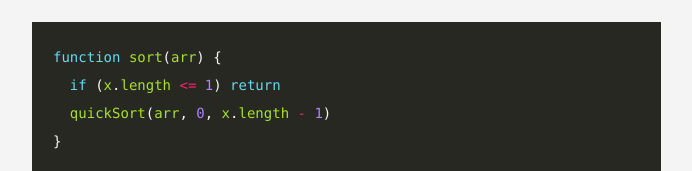
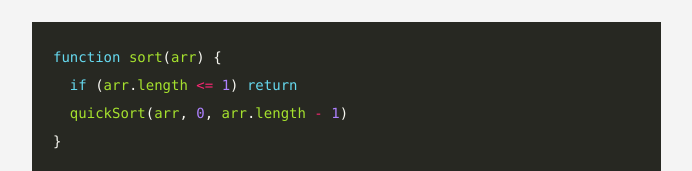
Before and after one commit to bigWaterMonster/bigwatermonster.github.io, a plain HTML site: page posts/算法/index.html in a window 1280 px wide. Shown: the part 3347-3518 px from the top of the page, without its empty margins (112-804 px from the left). Drawn offline with Linux system fonts and the light colour scheme.

Commit message:
modify quickSort

```diff
--- a/posts/算法/index.html
+++ b/posts/算法/index.html
@@ -218,8 +218,8 @@
 }
 </code></pre></div><h2 id="六-快速排序左右指针">六. 快速排序左右指针</h2>
 <div class="highlight"><pre style="color:#f8f8f2;background-color:#272822;-moz-tab-size:4;-o-tab-size:4;tab-size:4"><code class="language-javascript" data-lang="javascript"><span style="color:#66d9ef">function</span> <span style="color:#a6e22e">sort</span>(<span style="color:#a6e22e">arr</span>) {
-  <span style="color:#66d9ef">if</span> (<span style="color:#a6e22e">x</span>.<span style="color:#a6e22e">length</span> <span style="color:#f92672">&lt;=</span> <span style="color:#ae81ff">1</span>) <span style="color:#66d9ef">return</span>
-  <span style="color:#a6e22e">quickSort</span>(<span style="color:#a6e22e">arr</span>, <span style="color:#ae81ff">0</span>, <span style="color:#a6e22e">x</span>.<span style="color:#a6e22e">length</span> <span style="color:#f92672">-</span> <span style="color:#ae81ff">1</span>)
+  <span style="color:#66d9ef">if</span> (<span style="color:#a6e22e">arr</span>.<span style="color:#a6e22e">length</span> <span style="color:#f92672">&lt;=</span> <span style="color:#ae81ff">1</span>) <span style="color:#66d9ef">return</span>
+  <span style="color:#a6e22e">quickSort</span>(<span style="color:#a6e22e">arr</span>, <span style="color:#ae81ff">0</span>, <span style="color:#a6e22e">arr</span>.<span style="color:#a6e22e">length</span> <span style="color:#f92672">-</span> <span style="color:#ae81ff">1</span>)
 }
 
 <span style="color:#66d9ef">function</span> <span style="color:#a6e22e">quickSort</span>(<span style="color:#a6e22e">arr</span>, <span style="color:#a6e22e">from</span>, <span style="color:#a6e22e">to</span>) {
```
